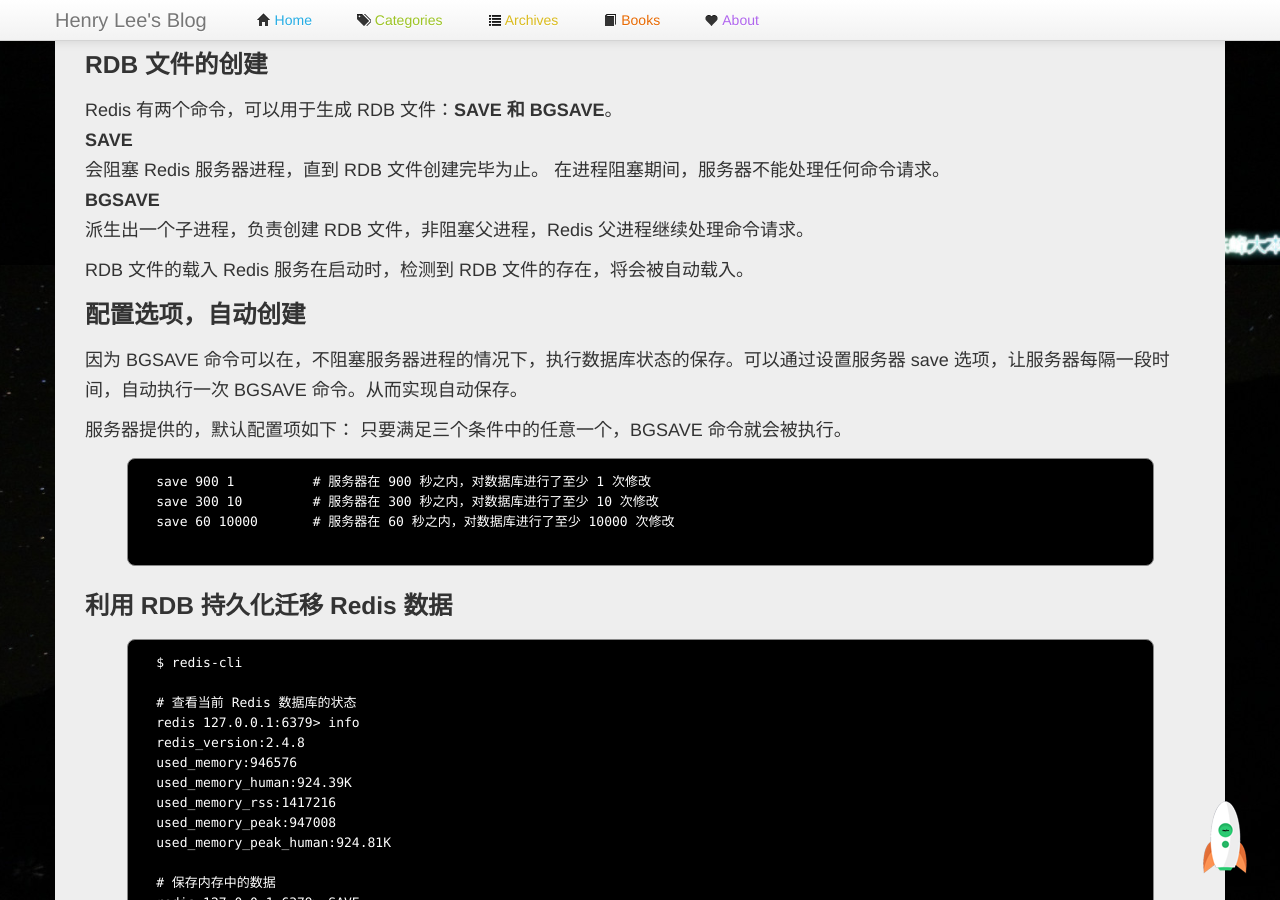
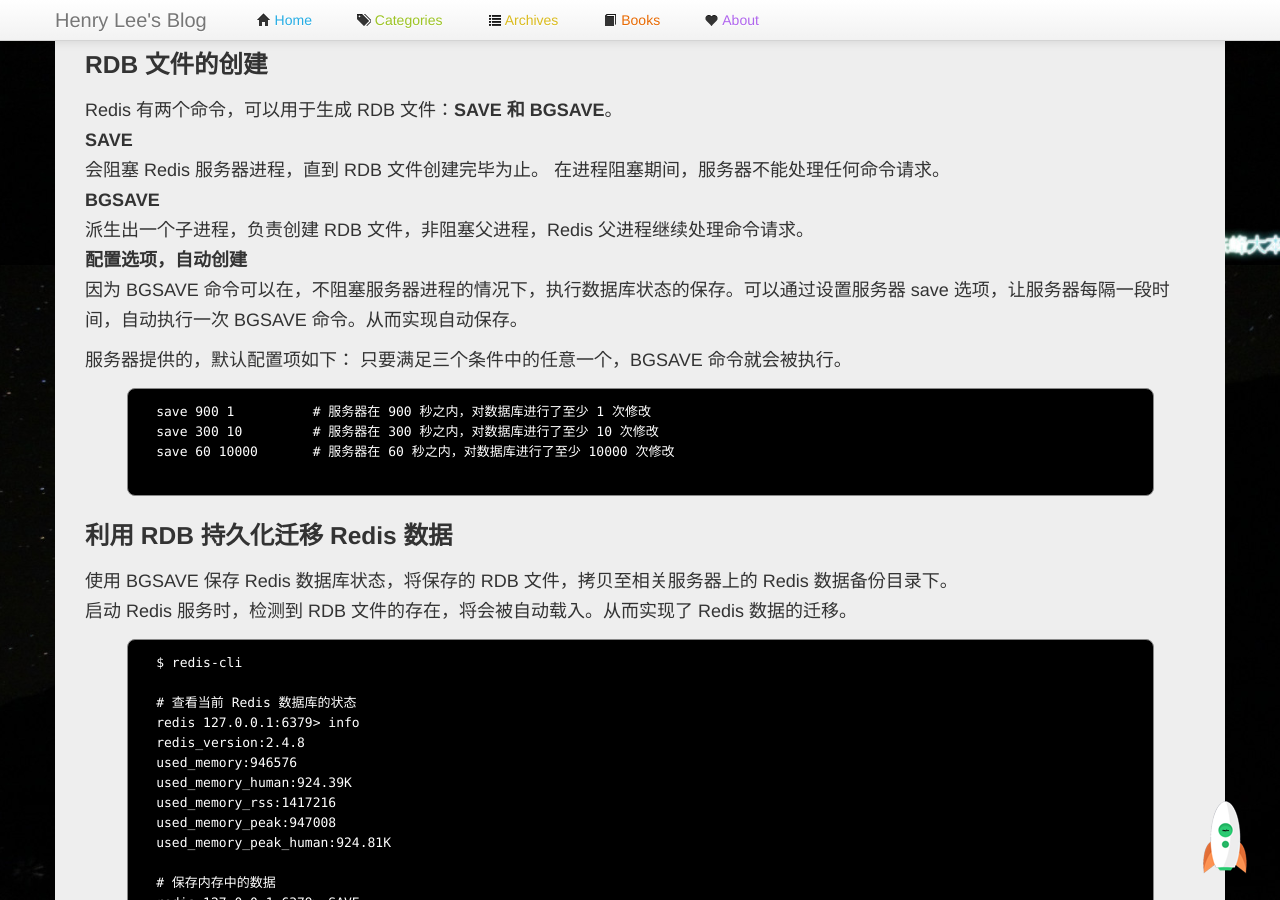
Before and after one commit to manageyp/manageyp.github.com, a Jekyll site: the page built from _posts/2015-05-15-redis-persistence-and-rdb-backup.html, in a window 1280 px wide and 900 px high, scrolled down 635 px. Built offline with Jekyll 4.4.1, drawn with Linux system fonts in a browser that asks for light colours; comment, search, counter and statistics services are not loaded.

Commit message:
[Change] redis-persistence-and-rdb-backup

```diff
--- a/_posts/2015-05-15-redis-persistence-and-rdb-backup.html
+++ b/_posts/2015-05-15-redis-persistence-and-rdb-backup.html
@@ -41,16 +41,9 @@ Redis 有两个命令，可以用于生成 RDB 文件：<b>SAVE 和 BGSAVE</b>
 在进程阻塞期间，服务器不能处理任何命令请求。</br>
 
 <b>BGSAVE</b></br>
-派生出一个子进程，负责创建 RDB 文件，非阻塞父进程，Redis 父进程继续处理命令请求。
-</p>
+派生出一个子进程，负责创建 RDB 文件，非阻塞父进程，Redis 父进程继续处理命令请求。</br>
 
-<p>
-RDB 文件的载入
-Redis 服务在启动时，检测到 RDB 文件的存在，将会被自动载入。
-</p>
-
-<h3>配置选项，自动创建</h3>
-<p>
+<b>配置选项，自动创建</b></br>
 因为 BGSAVE 命令可以在，不阻塞服务器进程的情况下，执行数据库状态的保存。可以通过设置服务器 save 选项，让服务器每隔一段时间，自动执行一次 BGSAVE 命令。从而实现自动保存。
 </p>
 
@@ -65,8 +58,9 @@ Redis 服务在启动时，检测到 RDB 文件的存在，将会被自动载入
 </p>
 
 <h3>利用 RDB 持久化迁移 Redis 数据</h3>
-
 <p>
+  使用 BGSAVE 保存 Redis 数据库状态，将保存的 RDB 文件，拷贝至相关服务器上的 Redis 数据备份目录下。</br>
+  启动 Redis 服务时，检测到 RDB 文件的存在，将会被自动载入。从而实现了 Redis 数据的迁移。
   <pre class="prettyprint lang-html">
   $ redis-cli
 
```
